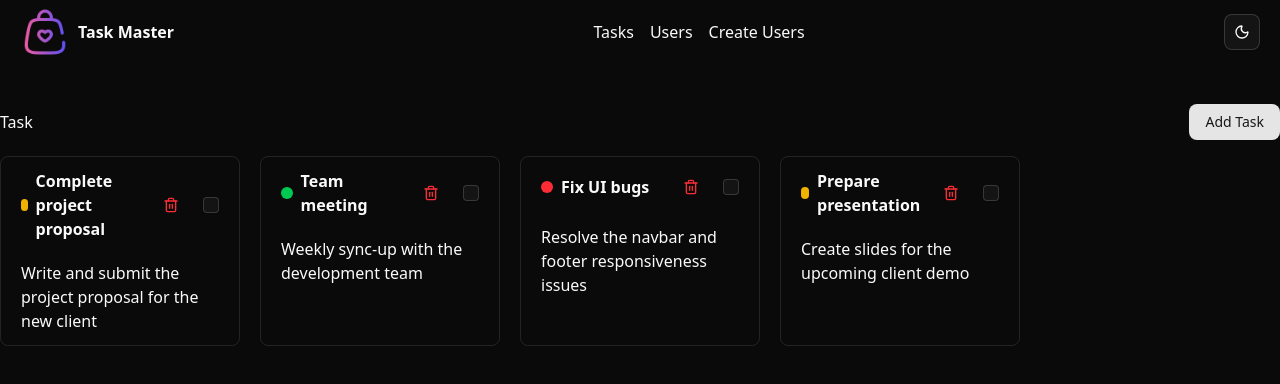
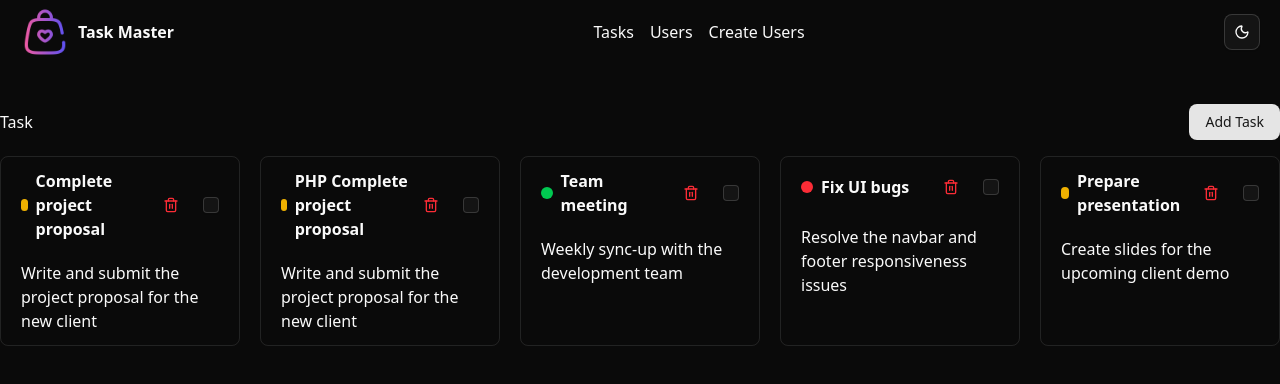
Before and after one commit to Arafat-boss/basic-todo-app-with-redux, a React (Vite) app: page /tasks in a window 1280 px wide. Shown: the top 384 px of the page. Built offline with nearby package versions, Linux system fonts and the light colour scheme.

Commit message:
i am added more data just for practice

```diff
--- a/src/features/counter/taskSlice.ts
+++ b/src/features/counter/taskSlice.ts
@@ -18,6 +18,14 @@ const initialState: InisialTaskState = {
     id: "PmR__HBo4hq_x9eI4bE30",
     isCompleted: false,
     title: "Complete project proposal",
+    description: "Write and submit the project proposal for the new client",
+    priority: "medium",
+    dueDate: "2025-01-14T18:00:00.800Z",
+  },
+      {
+    id: "PmR__dsHBo4hq_x9eI4bE30",
+    isCompleted: false,
+    title: "PHP Complete project proposal",
     description: "Write and submit the project proposal for the new client",
     priority: "medium",
     dueDate: "2025-01-14T18:00:00.800Z",
```
